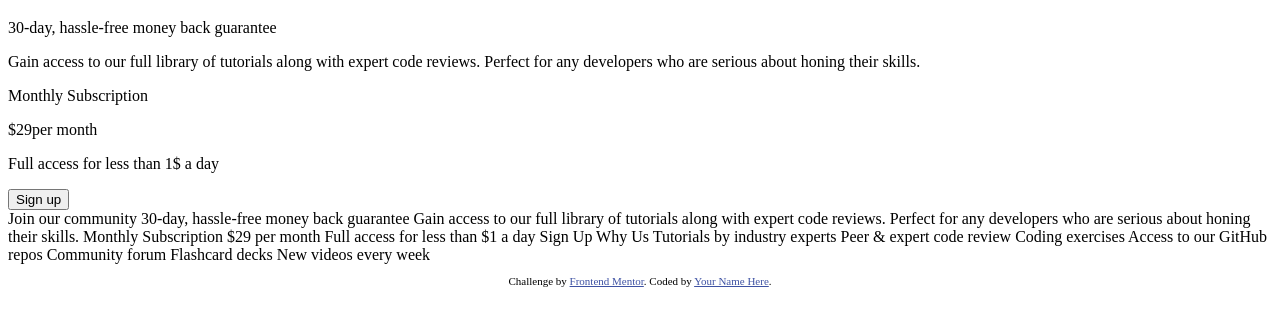
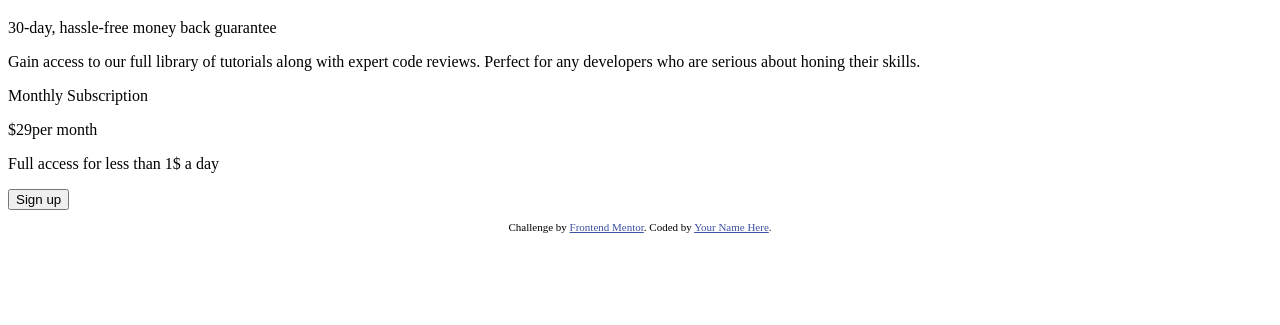
Before and after one commit to Jepennn/single-price-grid-component, a plain HTML site: page index.html in a window 1280 px wide. Shown: the part 61-386 px from the top of the page. Drawn offline with Linux system fonts and the light colour scheme.

```diff
--- a/index.html
+++ b/index.html
@@ -39,31 +39,6 @@
     </div>
   </div>
 
-  Join our community
-
-  30-day, hassle-free money back guarantee
-
-  Gain access to our full library of tutorials along with expert code reviews.
-  Perfect for any developers who are serious about honing their skills.
-
-  Monthly Subscription
-
-  &dollar;29 per month
-
-  Full access for less than &dollar;1 a day
-
-  Sign Up
-
-  Why Us
-
-  Tutorials by industry experts
-  Peer &amp; expert code review
-  Coding exercises
-  Access to our GitHub repos
-  Community forum
-  Flashcard decks
-  New videos every week
-
   <footer>
     <p class="attribution">
       Challenge by <a href="https://www.frontendmentor.io?ref=challenge" target="_blank">Frontend Mentor</a>.
```
